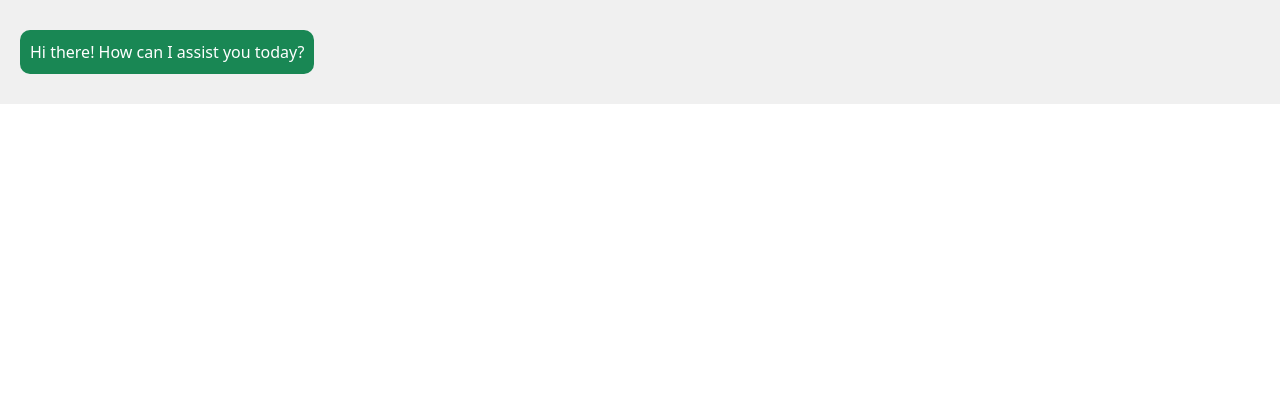
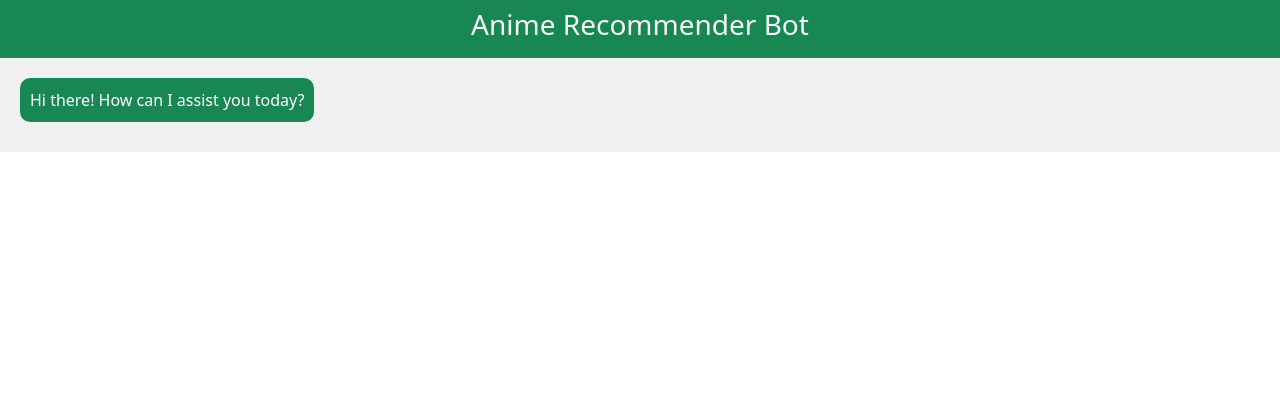
Before and after one commit to JinalDevadiga/anime_recommendation_chatbot, a Flask app: page / in a window 1280 px wide. Shown: the top 420 px of the page. Run offline with Flask 3, Linux system fonts and the light colour scheme.

Commit message:
edited html

```diff
--- a/app.py
+++ b/app.py
@@ -2,7 +2,7 @@ from flask import Flask, render_template, request, jsonify, Response
 import openai
 import json
 
-API_KEY = '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'
+API_KEY = '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'
 
 app = Flask(__name__)
 
--- a/templates/index.html
+++ b/templates/index.html
@@ -60,11 +60,16 @@
     </style>
 </head>
 <body>
-    <div class="chat-container mb-3" id="chat-container">
+    <nav class="navbar fixed-top bg-success">
+        <div class="container-fluid text-center">
+                <h3 class="mx-auto text-light">Anime Recommender Bot</h3>
+        </div>
+    </nav>
+
+    <div class="mt-5 chat-container mb-3" id="chat-container">
         <div class="message bg-success" id="bot">Hi there! How can I assist you today?</div>
     </div>
 
-    <!-- <input type="text" class="user-input" id="user-input" placeholder="Ask a question..."> -->
     <div class="input-group mb-1 fixed-bottom">
         <input type="text" class="form-control" placeholder="Ask a question..." aria-label="Recipient's username" aria-describedby="button-addon2" id="user-input">
         <button class="btn btn-outline-secondary btn-success text-light custom-button" type="button" id="enter">Submit</button>
```
Also changed, not shown: test.html (deleted, +0 -21 lines), README.md.
